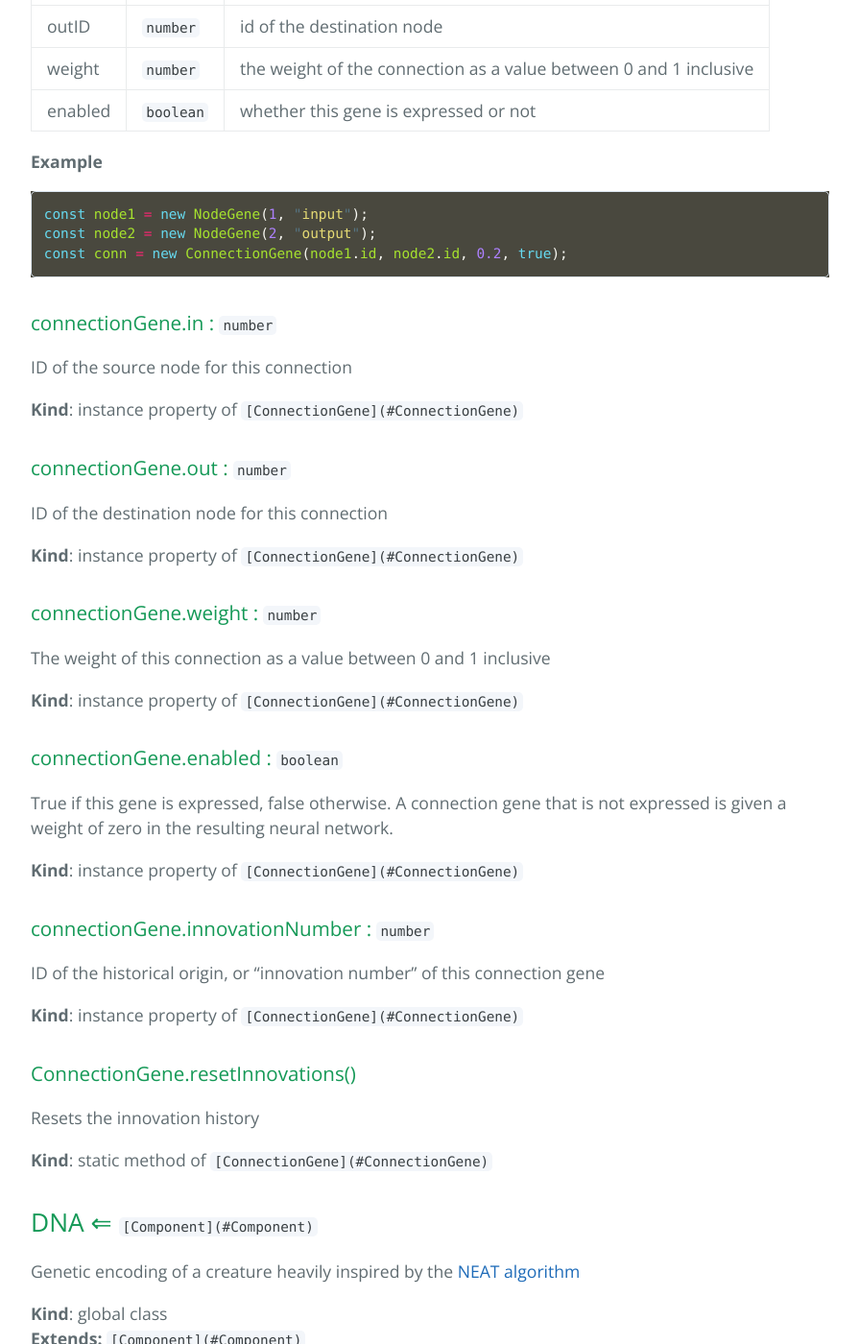
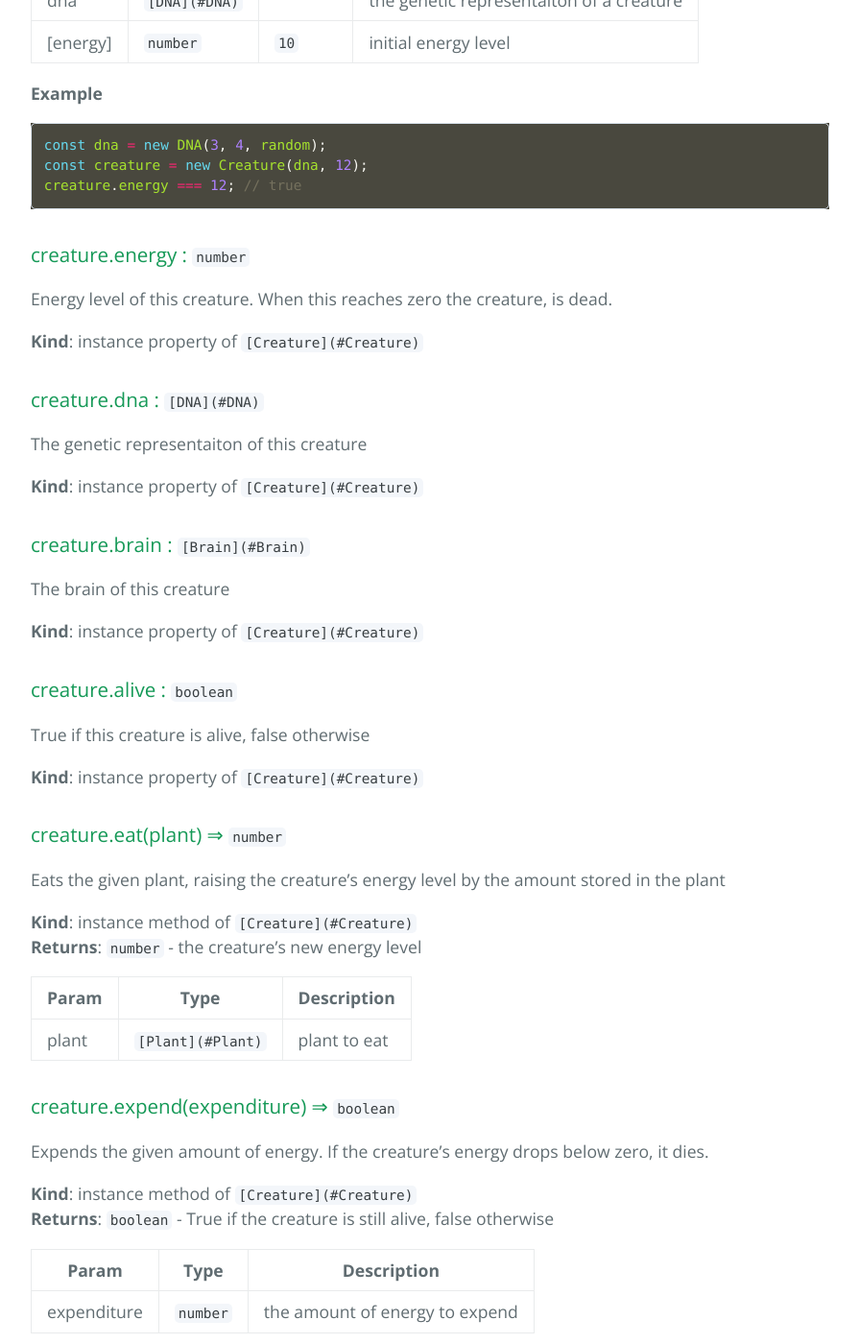
Before and after one commit to cjsauer/genetic-sandbox, a Jekyll site: the page built from site/docs.md, in a window 1280 px wide and 1400 px high, scrolled down 21672 px. Shown: the whole window at 96% size, without its empty margins (192-1087 px from the left). Built offline with Jekyll 4.4.1, drawn with Linux system fonts in a browser that asks for light colours; some of the changed text lies outside the part shown.

Commit message:
Implement the Creature component

````diff
--- a/site/docs.md
+++ b/site/docs.md
@@ -44,6 +44,9 @@ actions on the behalf of a creature</p>
 </dd>
 <dt><a href="#Coord">Coord</a> ⇐ <code><a href="#Component">Component</a></code></dt>
 <dd><p>A two dimensional coordinate of x and y</p>
+</dd>
+<dt><a href="#Creature">Creature</a> ⇐ <code><a href="#Component">Component</a></code></dt>
+<dd><p>Intelligent organism with the capability to evolve</p>
 </dd>
 <dt><a href="#ConnectionGene">ConnectionGene</a> ⇐ <code><a href="#Component">Component</a></code></dt>
 <dd><p>Genetic representation of a connection between two neurons in a neural
@@ -897,6 +900,99 @@ y value
 
 **Kind**: instance property of <code>[Coord](#Coord)</code>
 **Default**: <code>0</code>
+<a name="Creature"></a>
+
+## Creature ⇐ <code>[Component](#Component)</code>
+Intelligent organism with the capability to evolve
+
+**Kind**: global class
+**Extends:** <code>[Component](#Component)</code>
+
+* [Creature](#Creature) ⇐ <code>[Component](#Component)</code>
+    * [new Creature(dna, [energy])](#new_Creature_new)
+    * [.energy](#Creature+energy) : <code>number</code>
+    * [.dna](#Creature+dna) : <code>[DNA](#DNA)</code>
+    * [.brain](#Creature+brain) : <code>[Brain](#Brain)</code>
+    * [.alive](#Creature+alive) : <code>boolean</code>
+    * [.eat(plant)](#Creature+eat) ⇒ <code>number</code>
+    * [.expend(expenditure)](#Creature+expend) ⇒ <code>boolean</code>
+    * [.die()](#Creature+die)
+
+<a name="new_Creature_new"></a>
+
+### new Creature(dna, [energy])
+Constructs a new creature
+
+
+| Param | Type | Default | Description |
+| --- | --- | --- | --- |
+| dna | <code>[DNA](#DNA)</code> |  | the genetic representaiton of a creature |
+| [energy] | <code>number</code> | <code>10</code> | initial energy level |
+
+**Example**
+
+```js
+const dna = new DNA(3, 4, random);
+const creature = new Creature(dna, 12);
+creature.energy === 12; // true
+```
+<a name="Creature+energy"></a>
+
+### creature.energy : <code>number</code>
+Energy level of this creature. When this reaches zero the creature,
+is dead.
+
+**Kind**: instance property of <code>[Creature](#Creature)</code>
+<a name="Creature+dna"></a>
+
+### creature.dna : <code>[DNA](#DNA)</code>
+The genetic representaiton of this creature
+
+**Kind**: instance property of <code>[Creature](#Creature)</code>
+<a name="Creature+brain"></a>
+
+### creature.brain : <code>[Brain](#Brain)</code>
+The brain of this creature
+
+**Kind**: instance property of <code>[Creature](#Creature)</code>
+<a name="Creature+alive"></a>
+
+### creature.alive : <code>boolean</code>
+True if this creature is alive, false otherwise
+
+**Kind**: instance property of <code>[Creature](#Creature)</code>
+<a name="Creature+eat"></a>
+
+### creature.eat(plant) ⇒ <code>number</code>
+Eats the given plant, raising the creature's energy level by the amount
+stored in the plant
+
+**Kind**: instance method of <code>[Creature](#Creature)</code>
+**Returns**: <code>number</code> - the creature's new energy level
+
+| Param | Type | Description |
+| --- | --- | --- |
+| plant | <code>[Plant](#Plant)</code> | plant to eat |
+
+<a name="Creature+expend"></a>
+
+### creature.expend(expenditure) ⇒ <code>boolean</code>
+Expends the given amount of energy. If the creature's energy drops below
+zero, it dies.
+
+**Kind**: instance method of <code>[Creature](#Creature)</code>
+**Returns**: <code>boolean</code> - True if the creature is still alive, false otherwise
+
+| Param | Type | Description |
+| --- | --- | --- |
+| expenditure | <code>number</code> | the amount of energy to expend |
+
+<a name="Creature+die"></a>
+
+### creature.die()
+Kills this creature
+
+**Kind**: instance method of <code>[Creature](#Creature)</code>
 <a name="ConnectionGene"></a>
 
 ## ConnectionGene ⇐ <code>[Component](#Component)</code>
````
Also changed, not shown: src/modules/plugins/core/components/Creature.js (added, +87 -0 lines), test/modules/plugins/core/components/creature.test.js (added, +60 -0 lines).
